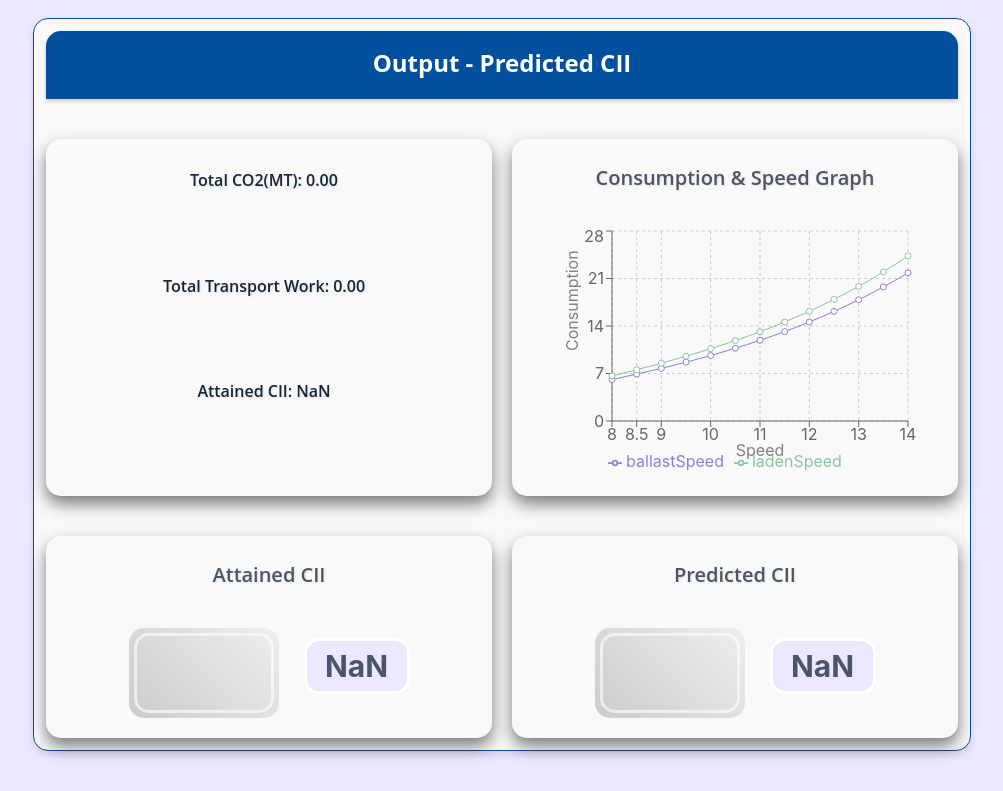
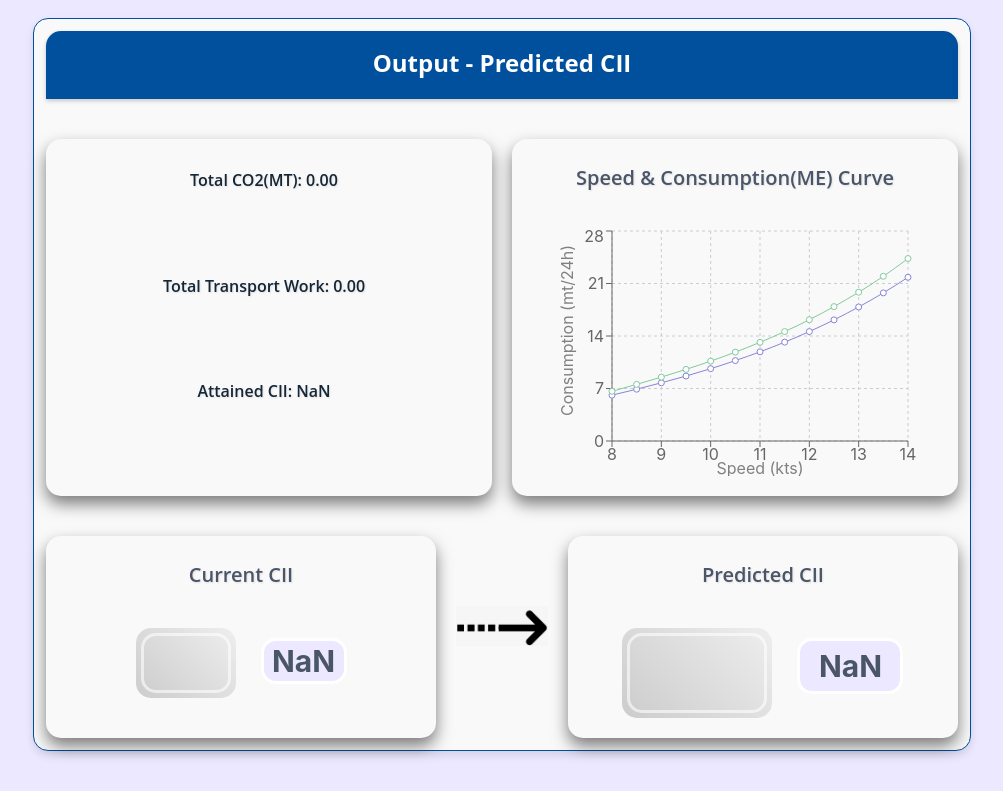
Before and after one commit to ratnesh894/shipping-app, a React (Create React App) app: page / in a window 1280 px wide. Shown: the part 1822-2613 px from the top of the page, without its empty margins (267-1270 px from the left). Built offline with nearby package versions, Linux system fonts and the light colour scheme.

Commit message:
bug fixes

```diff
--- a/src/Common/LineChart/Graph.jsx
+++ b/src/Common/LineChart/Graph.jsx
@@ -20,67 +20,67 @@ const percentage = 100 + consumption;
 const data = [
   {
     speed: "8",
-    ballastSpeed: (percentage * findMEConsBallast(fueltable, 8)) / 100,
-    ladenSpeed: (percentage * findMEConsLaden(fueltable, 8)) / 100,
+    ballastSpeed: ((percentage * findMEConsBallast(fueltable, 8)) / 100).toFixed(2),
+    ladenSpeed: ((percentage * findMEConsLaden(fueltable, 8)) / 100).toFixed(2),
   },
   {
     speed: "8.5",
-    ballastSpeed: (percentage * findMEConsBallast(fueltable, 8.5)) / 100,
-    ladenSpeed: (percentage * findMEConsLaden(fueltable, 8.5)) / 100,
+    ballastSpeed: ((percentage * findMEConsBallast(fueltable, 8.5)) / 100).toFixed(2),
+    ladenSpeed: ((percentage * findMEConsLaden(fueltable, 8.5)) / 100).toFixed(2),
   },
   {
     speed: "9",
-    ballastSpeed: (percentage * findMEConsBallast(fueltable, 9)) / 100,
-    ladenSpeed: (percentage * findMEConsLaden(fueltable, 9)) / 100,
+    ballastSpeed: ((percentage * findMEConsBallast(fueltable, 9)) / 100).toFixed(2),
+    ladenSpeed: ((percentage * findMEConsLaden(fueltable, 9)) / 100).toFixed(2),
   },
   {
     speed: "9.5",
-    ballastSpeed: (percentage * findMEConsBallast(fueltable, 9.5)) / 100,
-    ladenSpeed: (percentage * findMEConsLaden(fueltable, 9.5)) / 100,
+    ballastSpeed: ((percentage * findMEConsBallast(fueltable, 9.5)) / 100).toFixed(2),
+    ladenSpeed: ((percentage * findMEConsLaden(fueltable, 9.5)) / 100).toFixed(2),
   },
   {
     speed: "10",
-    ballastSpeed: (percentage * findMEConsBallast(fueltable, 10)) / 100,
-    ladenSpeed: (percentage * findMEConsLaden(fueltable, 10)) / 100,
+    ballastSpeed: ((percentage * findMEConsBallast(fueltable, 10)) / 100).toFixed(2),
+    ladenSpeed: ((percentage * findMEConsLaden(fueltable, 10)) / 100).toFixed(2),
   },
   {
     speed: "10.5",
-    ballastSpeed: (percentage * findMEConsBallast(fueltable, 10.5)) / 100,
-    ladenSpeed: (percentage * findMEConsLaden(fueltable, 10.5)) / 100,
+    ballastSpeed: ((percentage * findMEConsBallast(fueltable, 10.5)) / 100).toFixed(2),
+    ladenSpeed: ((percentage * findMEConsLaden(fueltable, 10.5)) / 100).toFixed(2),
   },
   {
     speed: "11",
-    ballastSpeed: (percentage * findMEConsBallast(fueltable, 11)) / 100,
-    ladenSpeed: (percentage * findMEConsLaden(fueltable, 11)) / 100,
+    ballastSpeed: ((percentage * findMEConsBallast(fueltable, 11)) / 100).toFixed(2),
+    ladenSpeed: ((percentage * findMEConsLaden(fueltable, 11)) / 100).toFixed(2),
   },
   {
     speed: "11.5",
-    ballastSpeed: (percentage * findMEConsBallast(fueltable, 11.5)) / 100,
-    ladenSpeed: (percentage * findMEConsLaden(fueltable, 11.5)) / 100,
+    ballastSpeed: ((percentage * findMEConsBallast(fueltable, 11.5)) / 100).toFixed(2),
+    ladenSpeed: ((percentage * findMEConsLaden(fueltable, 11.5)) / 100).toFixed(2),
   },
   {
     speed: "12",
-    ballastSpeed: (percentage * findMEConsBallast(fueltable, 12)) / 100,
-    ladenSpeed: (percentage * findMEConsLaden(fueltable, 12)) / 100,
+    ballastSpeed: ((percentage * findMEConsBallast(fueltable, 12)) / 100).toFixed(2),
+    ladenSpeed: ((percentage * findMEConsLaden(fueltable, 12)) / 100).toFixed(2),
   },
   {
     speed: "12.5",
-    ballastSpeed: (percentage * findMEConsBallast(fueltable, 12.5)) / 100,
-    ladenSpeed: (percentage * findMEConsLaden(fueltable, 12.5)) / 100,
+    ballastSpeed: ((percentage * findMEConsBallast(fueltable, 12.5)) / 100).toFixed(2),
+    ladenSpeed: ((percentage * findMEConsLaden(fueltable, 12.5)) / 100).toFixed(2),
   },
   {
     speed: "13",
-    ballastSpeed: (percentage * findMEConsBallast(fueltable, 13)) / 100,
-    ladenSpeed: (percentage * findMEConsLaden(fueltable, 13)) / 100,
+    ballastSpeed: ((percentage * findMEConsBallast(fueltable, 13)) / 100).toFixed(2),
+    ladenSpeed: ((percentage * findMEConsLaden(fueltable, 13)) / 100).toFixed(2),
   },
   {
     speed: "13.5",
-    ballastSpeed: (percentage * findMEConsBallast(fueltable, 13.5)) / 100,
-    ladenSpeed: (percentage * findMEConsLaden(fueltable, 13.5)) / 100,
+    ballastSpeed: ((percentage * findMEConsBallast(fueltable, 13.5)) / 100).toFixed(2),
+    ladenSpeed: ((percentage * findMEConsLaden(fueltable, 13.5)) / 100).toFixed(2),
   },
   {
     speed: "14",
-    ballastSpeed: (percentage * findMEConsBallast(fueltable, 14)) / 100,
+    ballastSpeed: ((percentage * findMEConsBallast(fueltable, 14)) / 100).toFixed(2),
     ladenSpeed: (percentage * findMEConsLaden(fueltable, 14)) / 100,
   },
 ];
@@ -93,20 +93,20 @@ const SpeedLineGraph = () => {
         margin={{ top: 5, right: 30, left: 20, bottom: 5 }}
       >
         <CartesianGrid strokeDasharray="3 3" />
-        <XAxis dataKey="speed">
-          <Label value="Speed" offset={-5} position="insideBottom" />
+        <XAxis dataKey="speed" interval={1}>
+          <Label value="Speed (kts)" offset={-3} position="insideBottom" />
         </XAxis>
         <YAxis>
           <Label
-            value="Consumption"
+            value="Consumption (mt/24h)"
             angle={-90}
-            offset={20}
-            dy={25}
+            offset={15}
+            dy={80}
             position="insideLeft"
           />
         </YAxis>
         <Tooltip />
-        <Legend />
+       {/*  <Legend /> */}
         <Line
           type="monotone"
           dataKey="ballastSpeed"
--- a/src/Components/Section3/Section3.jsx
+++ b/src/Components/Section3/Section3.jsx
@@ -153,6 +153,10 @@ const SectionContainer = styled.div`
   padding: 20px;
 `;
 
+const ArrowContainer = styled.div`
+  margin-top: 70px;
+`;
+
 const RatingValue = styled.div`
   width: 100px;
   height: 50px;
@@ -245,7 +249,7 @@ const FinalCII = ({ simulate }) => {
           <Label>Attained CII: {attainedCII.toFixed(2)}</Label>
         </SectionContainer>
         <SectionContainer>
-          <Subheading>Consumption & Speed Graph</Subheading>
+          <Subheading>Speed & Consumption(ME) Curve</Subheading>
           <div style={{ marginTop: "15px" }}>
             <SpeedLineGraph data={data} />
           </div>
@@ -253,14 +257,17 @@ const FinalCII = ({ simulate }) => {
       </Container>
       <Container>
         <SectionContainer>
-          <Subheading>Attained CII</Subheading>
+          <Subheading>Current CII</Subheading>
           <RatingWrapper>
             <div style={{ flexDirection: "row", display: "flex" }}>
-              <Rating rating={getRating()}>{getRating()}</Rating>
-              <RatingValue rating={getAttainedCII()}>{getAttainedCII().toFixed(2)}</RatingValue>
+              <Rating style={{width:'100px',height:'70px'}} rating={getRating()}>{getRating()}</Rating>
+              <RatingValue style ={{width:'80px',height:'40px'}}rating={getAttainedCII()}>{getAttainedCII().toFixed(2)}</RatingValue>
             </div>
           </RatingWrapper>
         </SectionContainer>
+        <ArrowContainer>
+         <img src="arrow-icon.png" alt="arrow" height='40px'/>
+        </ArrowContainer>
         <SectionContainer>
         <Subheading>Predicted CII</Subheading>
           <RatingWrapper>
```
Also changed, not shown: public/arrow-icon.png (added).
